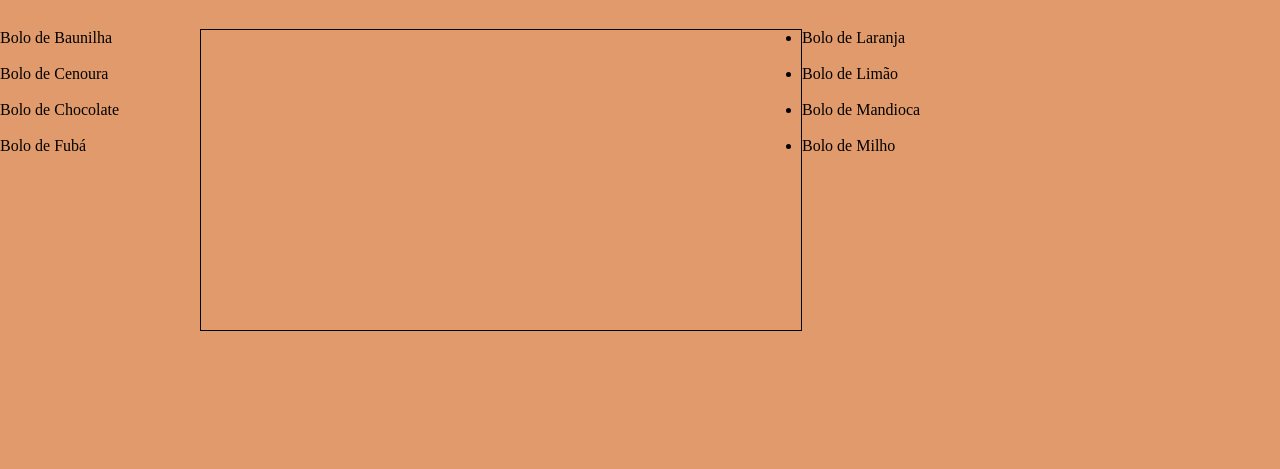
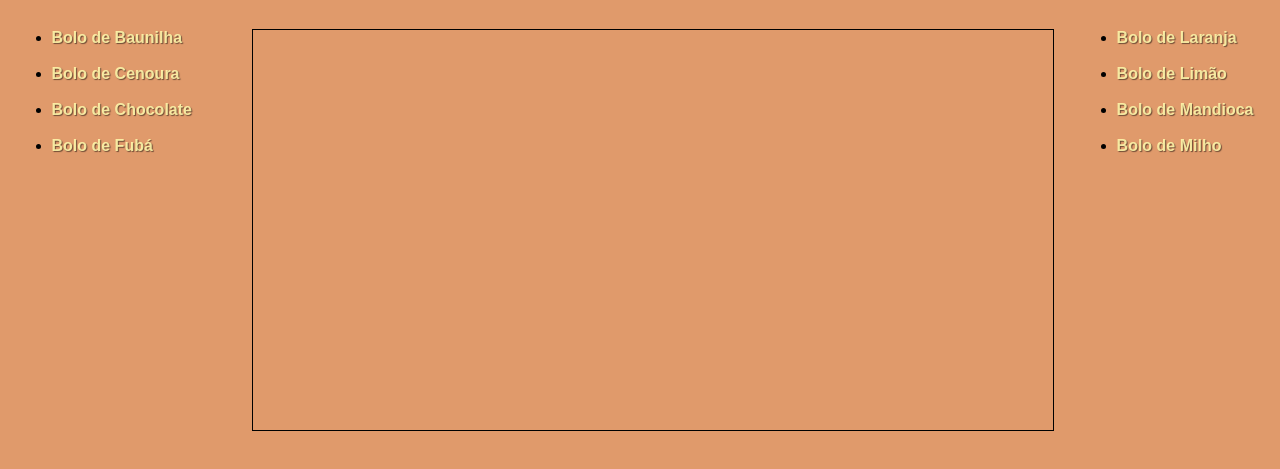
Before and after one commit to ViniciusVieira-web/Projeto-site-de-bolos, a plain HTML site: page bolos-caseiros.html in a window 1280 px wide. Shown: the part 83-552 px from the top of the page. Drawn offline with Linux system fonts and the light colour scheme; a web font is replaced by a local one.

Commit message:
Update style2.css

```diff
--- a/style/style2.css
+++ b/style/style2.css
@@ -67,6 +67,7 @@ h1{
 
 .contain{
     display: flex;
+    justify-content: center;
     flex-direction: row;
     width: 100%;
     height: 100%;
@@ -76,22 +77,31 @@ div.tabela1{
     font-family: var(--font-padrao);
     width: 200px;
     height: 200px;
-
+    display: flex;
+    justify-content: left;
+    margin-left: 25px;
 }
 
 div.tabela2{
     font-family: var(--font-padrao);
     width: 200px;
     height: 200px;
+    display: flex;
+    justify-content: right;
+
 }
 
 li > a{
-    color: black;
+    font-family: Arial, Helvetica, sans-serif;
+    font-weight: bolder;
+    color: rgba(255, 247, 171, 0.89);
+    text-shadow: 1px 1px 1px rgba(0, 0, 0, 0.5);
 }
 
 li > a:hover{
     text-decoration: underline;
-    color: black;
+    color: var(--cor0);
+    transition: 1s;
 }
 
 iframe{
@@ -99,7 +109,7 @@ iframe{
     display: flex;
     justify-content: center;
     align-items: center;
-    height: 300px;
-    width: 600px;
+    height: 400px;
+    width: 800px;
 
 }
```
